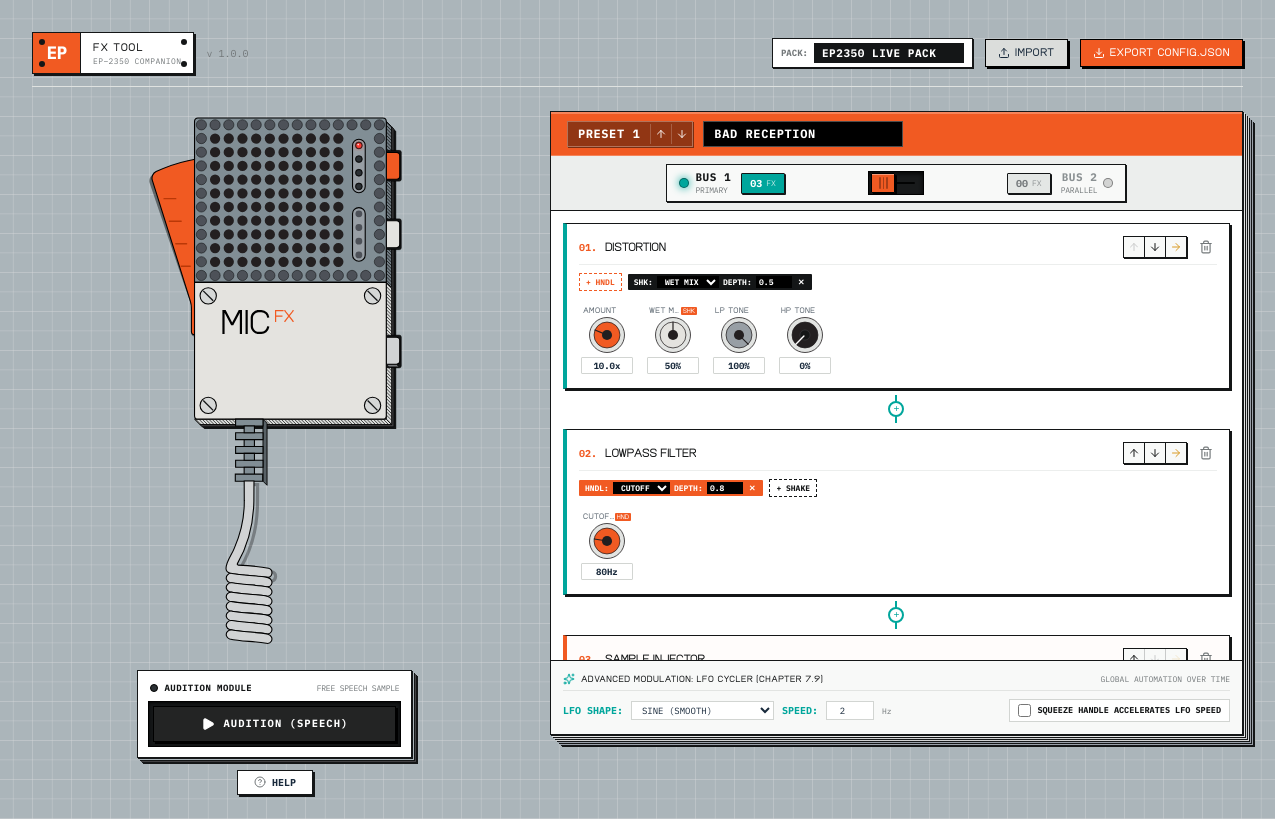
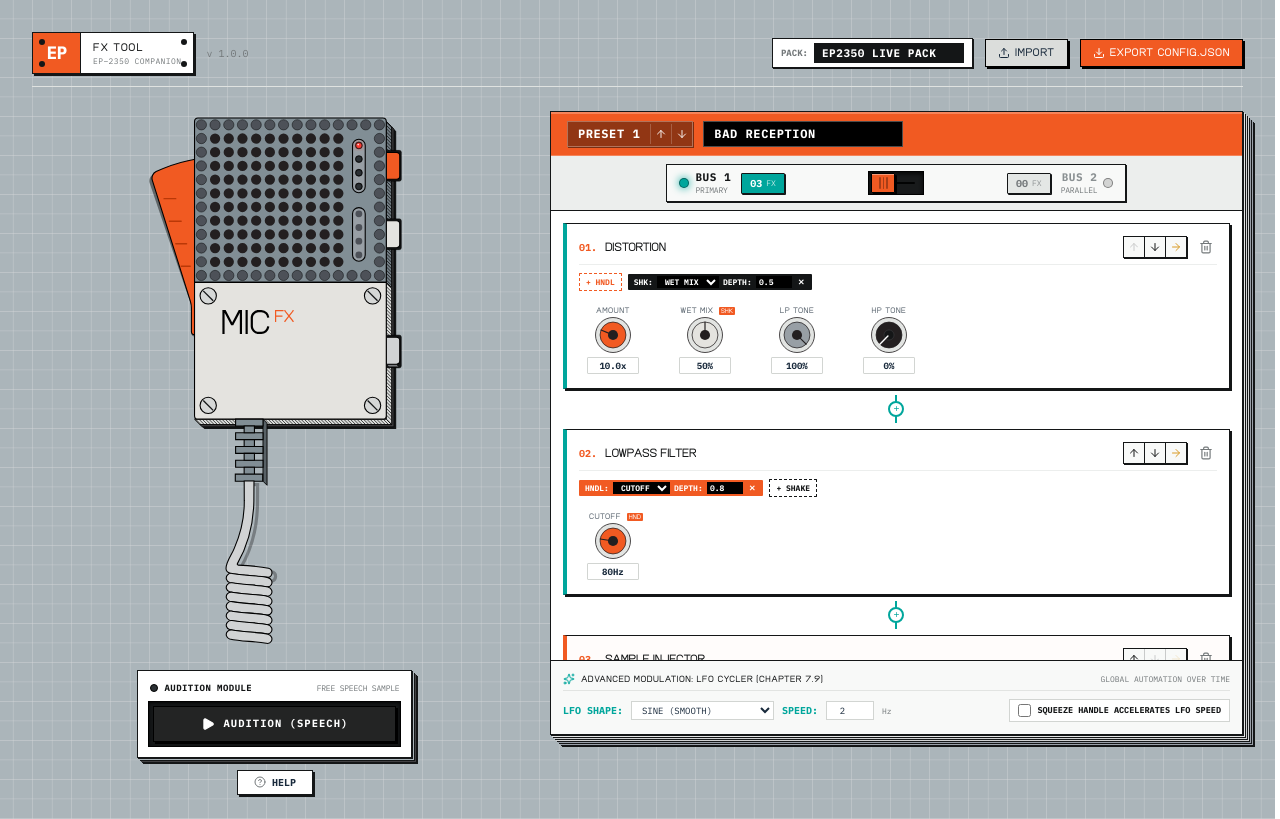
Before and after one commit to MaksimVerzakov/EP2350-FX-Tool, a React (Vite) app: page / in a window 1280 px wide. Built offline with nearby package versions, Linux system fonts and the light colour scheme.

Commit message:
fix: unify knob pitch spacing across cards and restore 4-color discipline on all effects

```diff
--- a/src/components/Knob.tsx
+++ b/src/components/Knob.tsx
@@ -147,12 +147,12 @@ export const Knob: React.FC<KnobProps> = ({
 
   return (
     <div
-      className="flex flex-col items-center select-none group w-14 min-w-[56px] px-0.5 py-0.5"
+      className="flex flex-col items-center select-none group w-[68px] min-w-[68px] px-0.5 py-0.5"
       title={`${label}: ${displayValue || value + unit} (Drag dial or type in box)`}
     >
       {/* Parameter Label + Mod Indicator */}
       <div className="flex items-center justify-between w-full mb-0.5 px-0.5">
-        <span className="text-[8px] font-te-bold tracking-wider text-[#5b6670] uppercase truncate leading-none">
+        <span className="text-[8px] font-te-bold tracking-wider text-[#5b6670] uppercase truncate leading-none text-center w-full">
           {label}
         </span>
         {isModulated && (
@@ -233,7 +233,7 @@ export const Knob: React.FC<KnobProps> = ({
           onBlur={() => commitValue(inputText)}
           onKeyDown={handleKeyDown}
           onDoubleClick={onReset}
-          className="w-full h-[17px] text-[9px] font-mono font-bold text-[#192a3c] text-center bg-white border border-[#d2d5d2] hover:border-[#141617] focus:border-[#f15a22] rounded-[1px] outline-none px-0.5 py-0 leading-none transition-colors"
+          className="w-[52px] h-[17px] text-[9px] font-mono font-bold text-[#192a3c] text-center bg-white border border-[#d2d5d2] hover:border-[#141617] focus:border-[#f15a22] rounded-[1px] outline-none px-0.5 py-0 leading-none transition-colors"
         />
       </div>
     </div>
--- a/src/components/PresetLedger.tsx
+++ b/src/components/PresetLedger.tsx
@@ -488,7 +488,7 @@ export const PresetLedger: React.FC<PresetLedgerProps> = ({
 
         {/* Knobs Strip: 2 lines for DELAY (8 knobs), inline for <= 5 knobs */}
         {meta.params.length > 5 ? (
-          <div className="grid grid-cols-4 gap-x-2 gap-y-2.5 pt-1.5 w-full justify-items-center">
+          <div className="grid grid-cols-4 gap-x-6 gap-y-3.5 pt-1.5 w-fit">
             {meta.params.map((param, pIdx) => {
               const currentVal =
                 typeof effect[param.name] === 'number'
@@ -506,10 +506,7 @@ export const PresetLedger: React.FC<PresetLedgerProps> = ({
                   ? 'SHK'
                   : undefined;
 
-              // 4 EP Sidekick colors, repeating for row 2 (or 5th knob)
-              const encoderColor = isSample
-                ? '#f15a22'
-                : EP_SIDEKICK_KNOB_COLORS[pIdx % 4];
+              const encoderColor = EP_SIDEKICK_KNOB_COLORS[pIdx % 4];
 
               return (
                 <Knob
@@ -534,7 +531,7 @@ export const PresetLedger: React.FC<PresetLedgerProps> = ({
             })}
           </div>
         ) : (
-          <div className="flex flex-wrap items-center justify-start gap-2.5 pt-1.5">
+          <div className="flex flex-wrap items-center gap-x-6 gap-y-3.5 pt-1.5">
             {meta.params.map((param, pIdx) => {
               const currentVal =
                 typeof effect[param.name] === 'number'
@@ -552,10 +549,7 @@ export const PresetLedger: React.FC<PresetLedgerProps> = ({
                   ? 'SHK'
                   : undefined;
 
-              // 4 EP Sidekick colors, knob 5 repeats color 1 (#f15a22)
-              const encoderColor = isSample
-                ? '#f15a22'
-                : EP_SIDEKICK_KNOB_COLORS[pIdx % 4];
+              const encoderColor = EP_SIDEKICK_KNOB_COLORS[pIdx % 4];
 
               return (
                 <Knob
```
